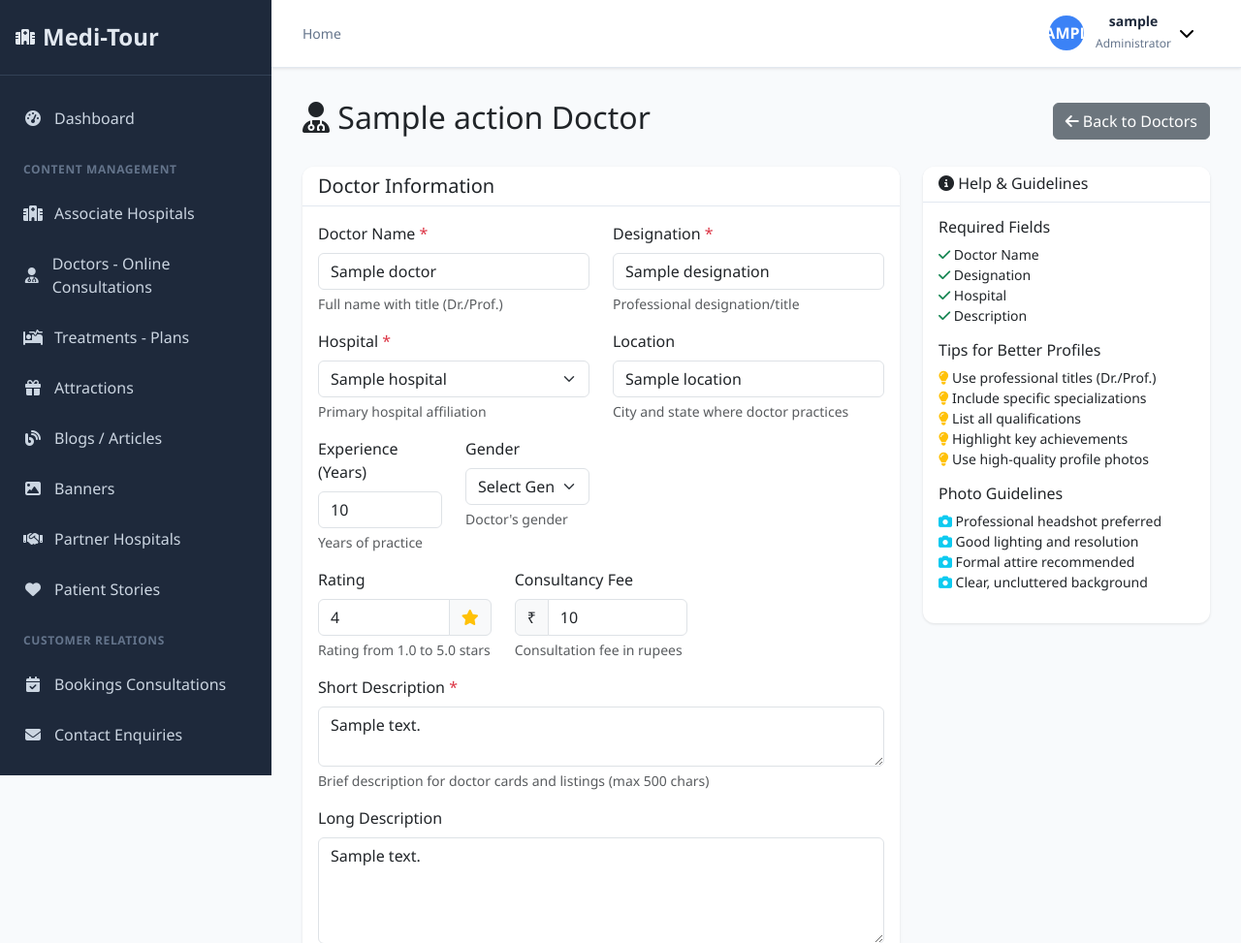
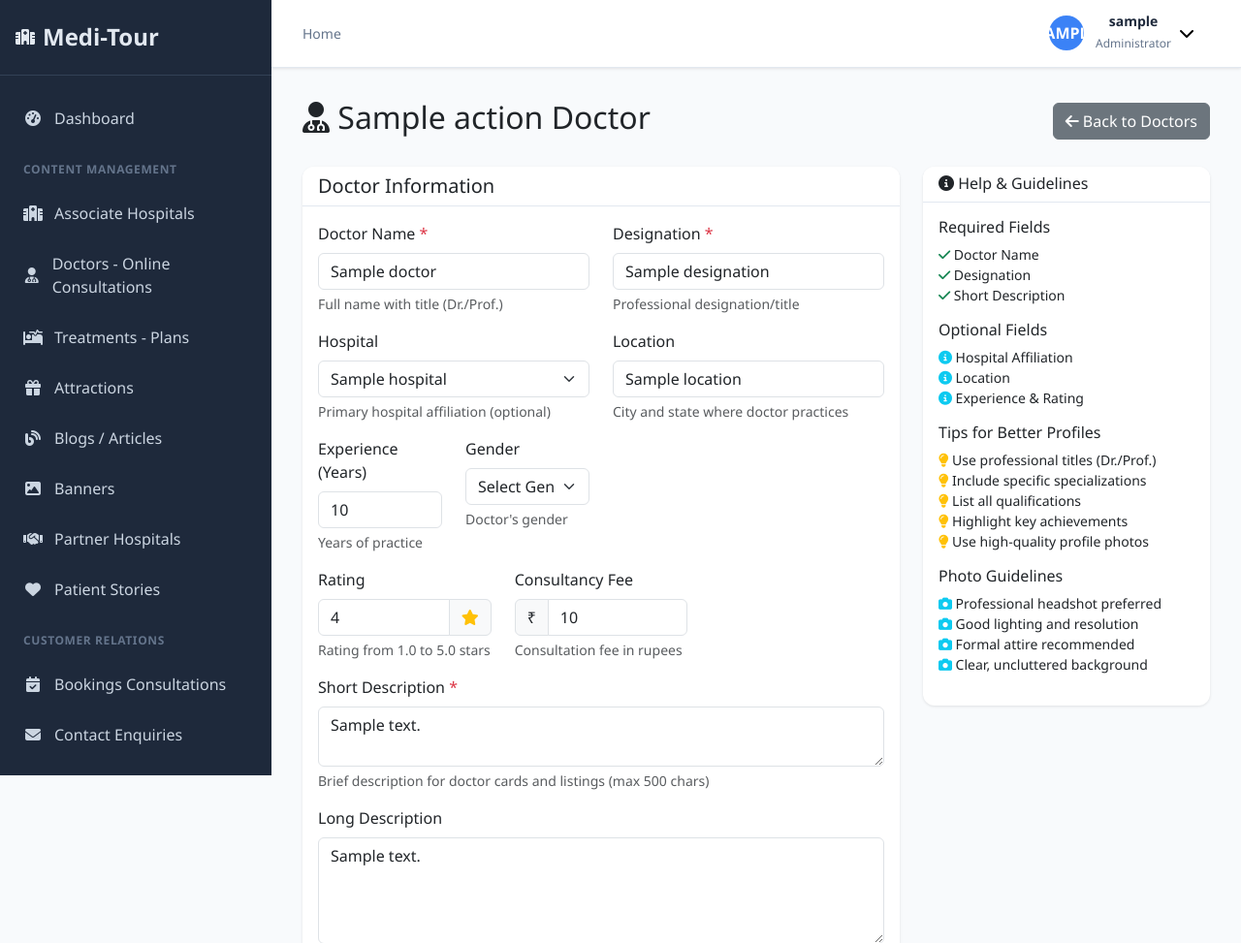
Before and after one commit to nawab-syscraft25/Medi-tour, a FastAPI app: template templates/admin/doctor_form.html in a window 1280 px wide. Shown: the top 973 px of the page at 97% size. Run offline with FastAPI, Linux system fonts and the light colour scheme; the template is opened without the code that fills it: most values are stand-ins (such as "Sample title", 1, 10 or a date in 2020); grey boxes marked "Sample" are stand-in pictures; parts of the project's set-up code (start-up, migrations or seed data) failed here and were passed over.

Commit message:
Doctor Hospital Optional

```diff
--- a/templates/admin/doctor_form.html
+++ b/templates/admin/doctor_form.html
@@ -42,9 +42,9 @@
 
                     <div class="row mb-3">
                         <div class="col-md-6">
-                            <label for="hospital_id" class="form-label">Hospital <span class="text-danger">*</span></label>
-                            <select class="form-select" id="hospital_id" name="hospital_id" required>
-                                <option value="">Select Hospital</option>
+                            <label for="hospital_id" class="form-label">Hospital</label>
+                            <select class="form-select" id="hospital_id" name="hospital_id">
+                                <option value="">Select Hospital (Optional)</option>
                                 {% for hospital in hospitals %}
                                 <option value="{{ hospital.id }}"
                                         {% if doctor and doctor.hospital_id == hospital.id %}selected{% endif %}>
@@ -52,7 +52,7 @@
                                 </option>
                                 {% endfor %}
                             </select>
-                            <div class="form-text">Primary hospital affiliation</div>
+                            <div class="form-text">Primary hospital affiliation (optional)</div>
                         </div>
                         <div class="col-md-6">
                             <label for="location" class="form-label">Location</label>
@@ -354,8 +354,14 @@
                 <ul class="list-unstyled small">
                     <li><i class="fas fa-check text-success"></i> Doctor Name</li>
                     <li><i class="fas fa-check text-success"></i> Designation</li>
-                    <li><i class="fas fa-check text-success"></i> Hospital</li>
-                    <li><i class="fas fa-check text-success"></i> Description</li>
+                    <li><i class="fas fa-check text-success"></i> Short Description</li>
+                </ul>
+
+                <h6 class="mt-3">Optional Fields</h6>
+                <ul class="list-unstyled small">
+                    <li><i class="fas fa-info-circle text-info"></i> Hospital Affiliation</li>
+                    <li><i class="fas fa-info-circle text-info"></i> Location</li>
+                    <li><i class="fas fa-info-circle text-info"></i> Experience & Rating</li>
                 </ul>
 
                 <h6 class="mt-3">Tips for Better Profiles</h6>
```
